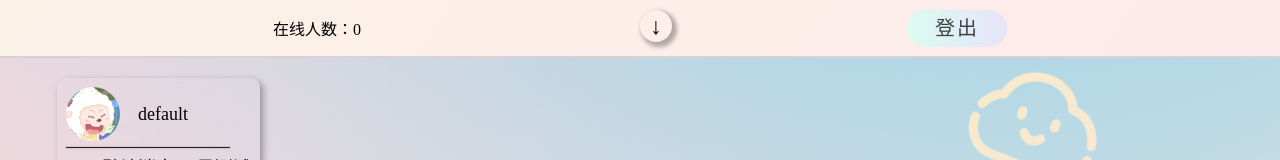
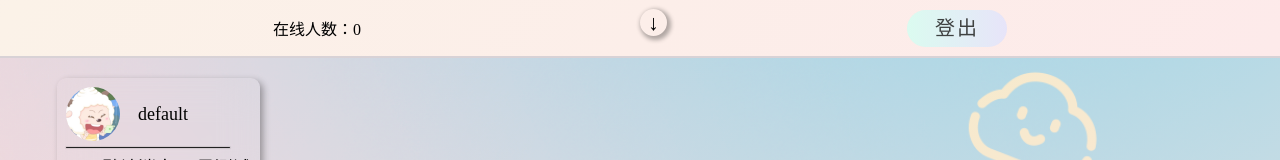
Before and after one commit to 1320503154/KeXieChatRoom, a Vue app: page /chatRoom in a window 1280 px wide. Shown: the top 160 px of the page. Built offline with nearby package versions, Linux system fonts and the light colour scheme; no server answers; sample sign-in values are in the browser's storage.

Commit message:
Update ChatRoom.vue

```diff
--- a/src/views/ChatRoom.vue
+++ b/src/views/ChatRoom.vue
@@ -324,17 +324,17 @@
 	}
 	.scroll-to-bottom {
 		color: black;
-		font-size: 1.3rem;
+		font-size: 1.2rem;
 		cursor: pointer;
 		position: fixed;
-		top: 10px;
+		top: 0.5rem;
 		z-index: 10;
-		width: 32px;
-		height: 32px;
+		width: 1.5rem;
+		height: 1.5rem;
 		border: none;
 		border-radius: 50%;
 		background: transparent;
-		box-shadow: 3px 3px 4px 2px rgba(0, 0, 0, 0.3);
+		box-shadow: 2px 2px 4px 2px rgba(0, 0, 0, 0.3);
 	}
 	.scroll-to-bottom:active {
 		box-shadow: 2px 2px 4px 2px rgba(0, 0, 0, 0.3) inset;
```
